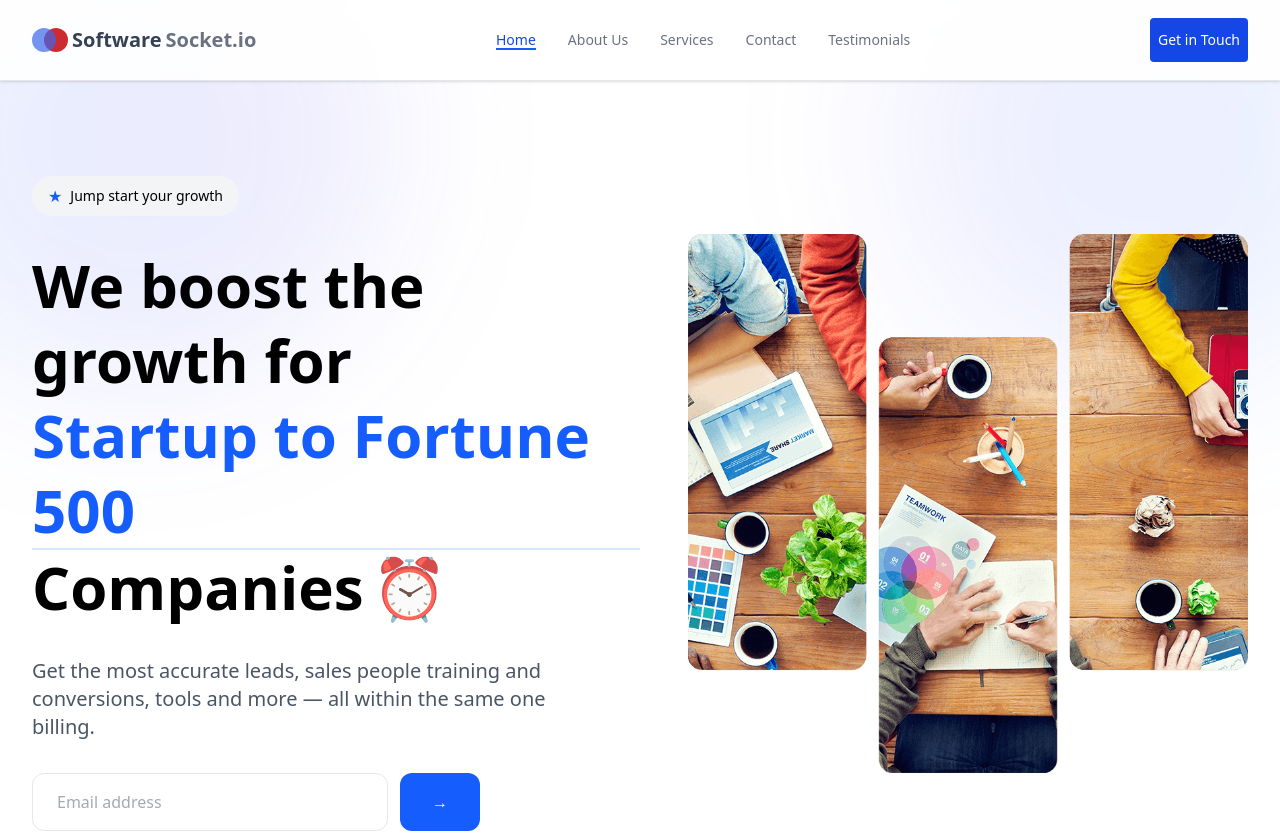
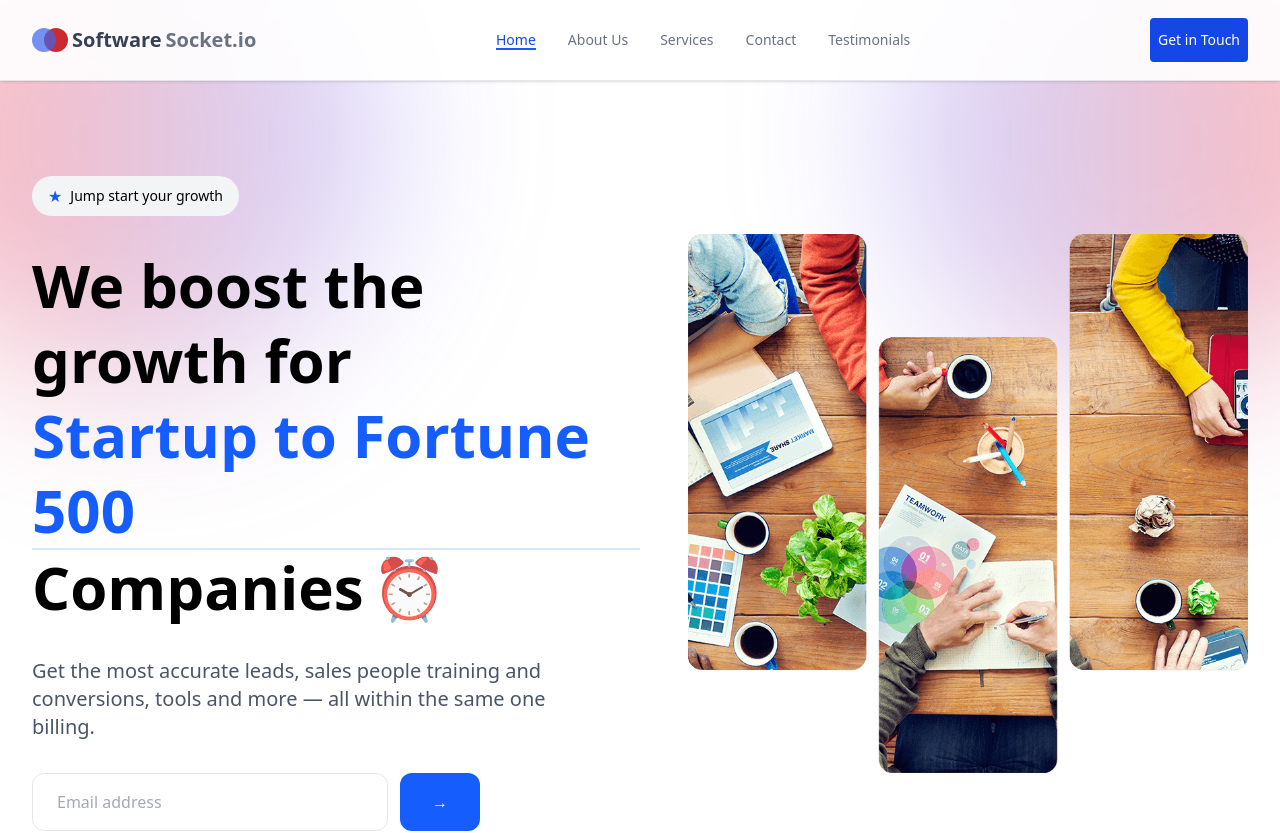
Before and after one commit to shahriar2880/startup-agency, a React (Vite) app: page / in a window 1280 px wide. Shown: the top 833 px of the page. Built offline with nearby package versions, Linux system fonts and the light colour scheme.

Commit message:
complete purpose section

```diff
--- a/src/App.jsx
+++ b/src/App.jsx
@@ -7,8 +7,8 @@ import PurposeSection from "./components/purpose/PurposeSection";
 function App() {
   return (
     <main className="relative min-h-screen overflow-x-hidden">
-      <div className="absolute -top-28 -right-28 w-[500px] h-[500px] bg-gradient-to-r from-indigo-500/10 to-blue-500/10 rounded-full blur-[80px] -z-10"></div>
-      <div className="absolute -top-28 -left-28 w-[500px] h-[500px] bg-gradient-to-l from-indigo-600/10 to-blue-600/10 rounded-full blur-[80px] -z-10"></div>
+      <div className="absolute -top-28 -right-28 w-[500px] h-[500px] bg-gradient-to-r from-indigo-500/30 to-red-500/40 rounded-full blur-[80px] -z-10"></div>
+      <div className="absolute -top-28 -left-28 w-[500px] h-[500px] bg-gradient-to-l from-indigo-500/30 to-red-500/40 rounded-full blur-[80px] -z-10"></div>
       <div className="overflow-hidden">
         <Navbar />
         <Hero />
```
